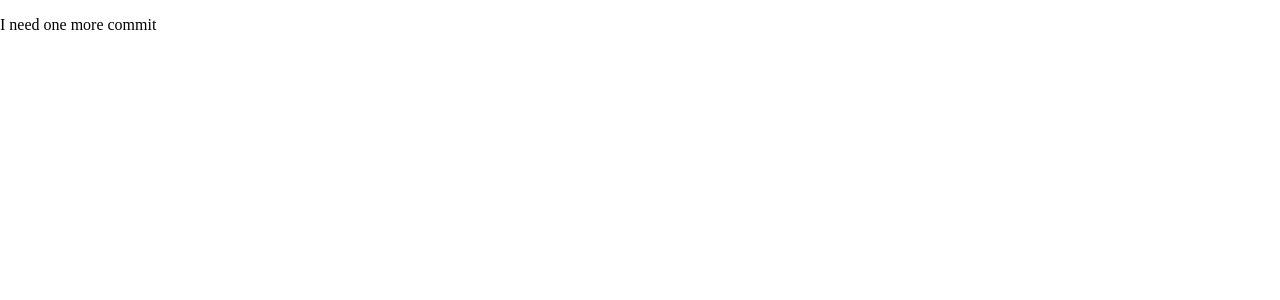
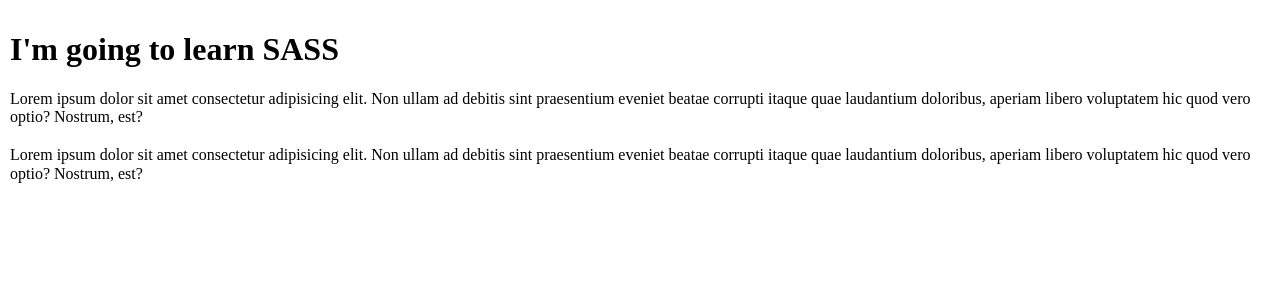
Before and after one commit to TimAbuev/violator, a React (Create React App) app: page / in a window 1280 px wide. Shown: the top 300 px of the page. Built offline with nearby package versions, Linux system fonts and the light colour scheme.

Commit message:
feat: add 2 sections to App.tsx

```diff
--- a/src/components/App.scss
+++ b/src/components/App.scss
@@ -1,3 +1,14 @@
 .app {
-display: flex;
+  display: flex;
+  margin: 0 auto;
+  flex-direction: column;
 }
+
+.app__block {
+  padding: 10px;
+}
+
+.app__paragraph {
+  padding: 0;
+  margin: 0;
+}
--- a/src/components/App.tsx
+++ b/src/components/App.tsx
@@ -4,7 +4,19 @@
 function App() {
   return (
     <div className="app">
-      <p>I need one more commit</p>
+      <section className='app__block'>
+        <h1>I'm going to learn SASS</h1>
+        <p className='app__paragraph'>        Lorem ipsum dolor sit amet consectetur adipisicing elit.
+          Non ullam ad debitis sint praesentium eveniet beatae corrupti itaque quae laudantium doloribus,
+          aperiam libero voluptatem hic quod vero optio? Nostrum, est?</p>
+
+      </section>
+      <section className='app__block'>
+        <p className='app__paragraph'>        Lorem ipsum dolor sit amet consectetur adipisicing elit.
+          Non ullam ad debitis sint praesentium eveniet beatae corrupti itaque quae laudantium doloribus,
+          aperiam libero voluptatem hic quod vero optio? Nostrum, est?</p>
+
+      </section>
     </div>
   );
 }
```
